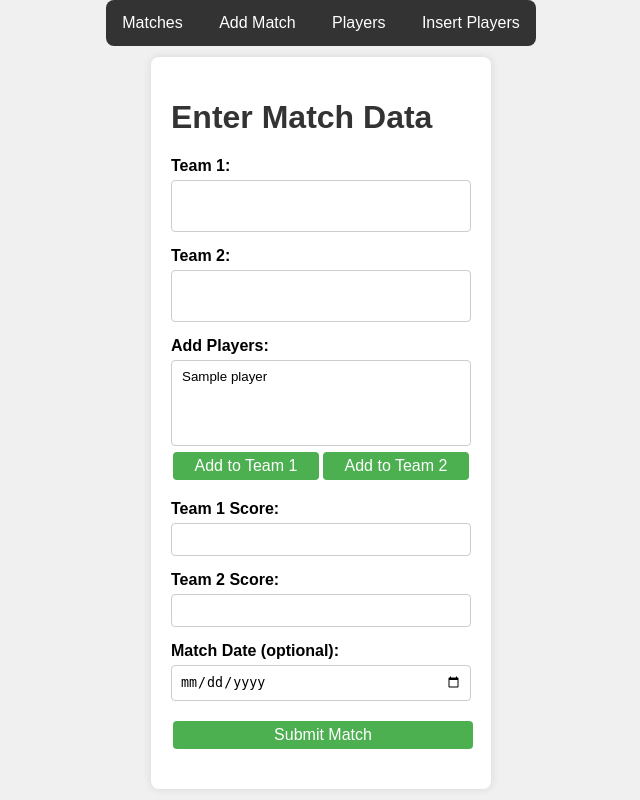
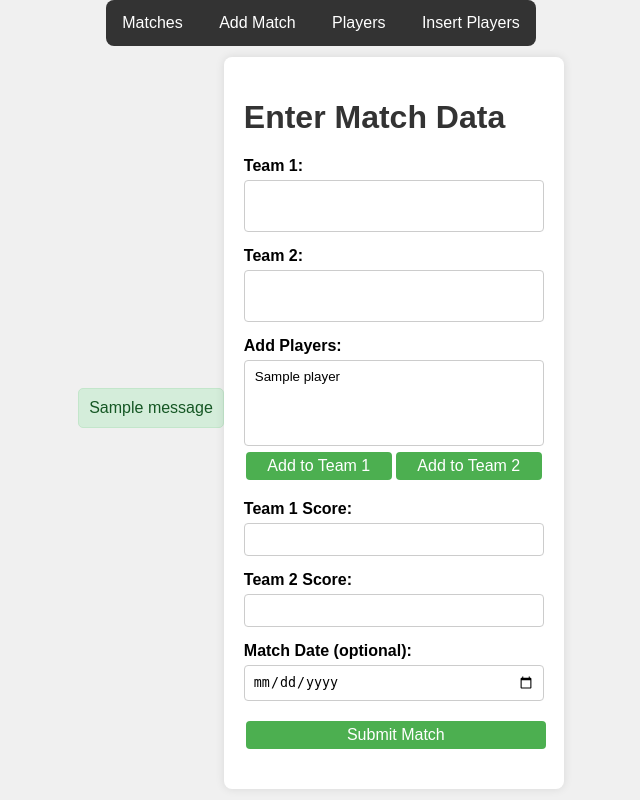
Before and after one commit to ErwanR-Holberton/WebAppTest, a Flask app: template templates/Babyfoot/Add_Match.html in a window 1280 px wide. Shown: the whole page, without its empty margins (319-959 px from the left). Run offline with Flask 3, Linux system fonts and the light colour scheme; the template is opened without the code that fills it: most values are stand-ins (such as "Sample title", 1, 10 or a date in 2020); one stand-in notice (Sample message) is shown.

Commit message:
Add flash messages

```diff
--- a/FlaskApp.py
+++ b/FlaskApp.py
@@ -1,4 +1,4 @@
-from flask import Flask, render_template, jsonify, request, url_for
+from flask import Flask, render_template, jsonify, request, url_for, redirect, flash
 from sys import argv
 
 
--- a/templates/Babyfoot/Add_Match.html
+++ b/templates/Babyfoot/Add_Match.html
@@ -126,11 +126,38 @@
         button:hover {
             background-color: #45a049;
         }
+        .flash-message {
+            padding: 10px;
+            margin-bottom: 15px;
+            border-radius: 5px;
+            font-family: Arial, sans-serif;
+        }
+        .flash-message.success {
+            background-color: #d4edda;
+            color: #155724;
+            border: 1px solid #c3e6cb;
+        }
+        .flash-message.error {
+            background-color: #f8d7da;
+            color: #721c24;
+            border: 1px solid #f5c6cb;
+        }
     </style>
 
 <body>
     {% include 'Babyfoot/navbar.html' %}
     <main>
+        {% with messages = get_flashed_messages(with_categories=true) %}
+            {% if messages %}
+                <div>
+                    {% for category, message in messages %}
+                        <div class="flash-message {{ category }}">
+                            {{ message }}
+                        </div>
+                    {% endfor %}
+                </div>
+            {% endif %}
+        {% endwith %}
         <form action="{{url_for('dev_submit_match')}}" method="post" onsubmit="validateForm(event)">
             <h1>Enter Match Data</h1>
 
```
Also changed, not shown: Apps/Babyfoot.py (+4 -11 lines).
